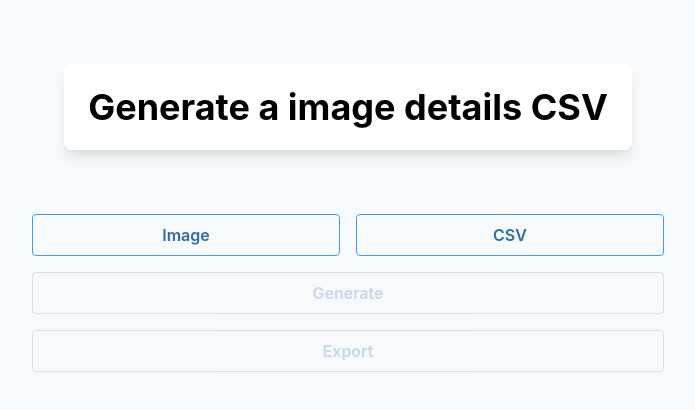
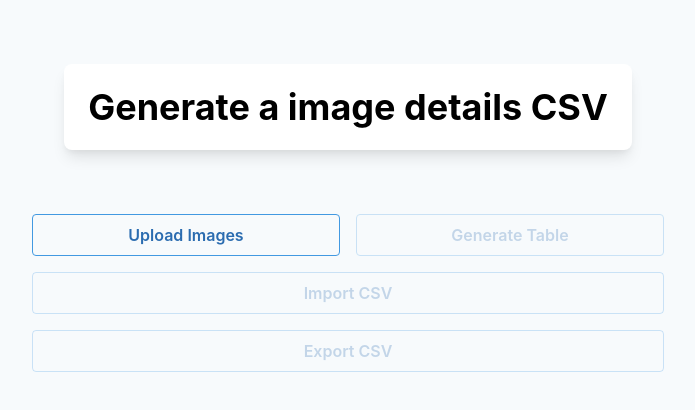
Before and after one commit to jaronchan/img-details-csv-generator, a Next.js app: page / in a window 1280 px wide. Shown: the top 410 px of the page, without its empty margins (292-987 px from the left). Built offline with nearby package versions, Linux system fonts and the light colour scheme.

Commit message:
Implement importing of CSV and updating of table fields with import

```diff
--- a/components/files/CSVExportButton.tsx
+++ b/components/files/CSVExportButton.tsx
@@ -25,11 +25,13 @@ export const CSVExportButton = () => {
       >
         Download Me
       </CSVLink>
-      <OutlineButton handleOnClick={handleButtonClick}>Export</OutlineButton>
+      <OutlineButton handleOnClick={handleButtonClick}>
+        Export CSV
+      </OutlineButton>
     </div>
   ) : (
     <OutlineButton disabled handleOnClick={() => {}}>
-      Export
+      Export CSV
     </OutlineButton>
   );
 };
--- /dev/null
+++ b/components/files/CSVImportButton.tsx
@@ -0,0 +1,63 @@
+import { useImages } from "../../contexts/images/ImagesState";
+import {
+  useDataFields,
+  useDispatchDataFields,
+} from "../../contexts/table/DataFieldsState";
+import {
+  useDataTable,
+  useDispatchDataTable,
+} from "../../contexts/table/DataTableState";
+import { OutlineButton } from "../common/OutlineButton";
+import CSVReader from "react-csv-reader";
+
+export const CSVImportButton = () => {
+  const imagesState = useImages();
+  const dataTableState = useDataTable();
+  const dataFieldsState = useDataFields();
+  const dataFieldsDispatch = useDispatchDataFields();
+  const dataTableDispatch = useDispatchDataTable();
+
+  // const [isImportReady, setImportMode] = useState(false);
+
+  // const handleButtonClick = () => {
+  //   dataTableDispatch({
+  //     type: "GENERATE",
+  //     payload: imagesState.imageFiles.map((image) => {
+  //       return new Map<string, string>().set("fileName", image.fileName);
+  //     }),
+  //   });
+  //   setGenerateMode(false);
+  // };
+
+  const handleButtonClick = () => {
+    document.getElementById("csv-input").click();
+  };
+
+  return dataTableState.dataTable.length != 0 ? (
+    <div className="container">
+      <CSVReader
+        inputId="csv-input"
+        parserOptions={{ header: true }}
+        onFileLoaded={(data, fileInfo) => {
+          if (data.length != 0) {
+            Object.keys(data[0]).forEach((key) => {
+              if (!dataFieldsState.dataFields.includes(key)) {
+                dataFieldsDispatch({ type: "ADD", payload: key });
+              }
+            });
+          }
+        }}
+        inputStyle={{ display: "none" }}
+      />
+      <OutlineButton handleOnClick={handleButtonClick}>
+        Import CSV
+      </OutlineButton>
+    </div>
+  ) : (
+    <div className="container">
+      <OutlineButton disabled={true} handleOnClick={() => {}}>
+        Import CSV
+      </OutlineButton>
+    </div>
+  );
+};
--- a/components/files/ImageUploadButton.tsx
+++ b/components/files/ImageUploadButton.tsx
@@ -49,7 +49,7 @@ export const ImageUploadButton = () => {
         style={{ display: "none" }}
       />
       <OutlineButton handleOnClick={handleButtonClick}>
-        Image
+        Upload Images
         {imagesState.imageFiles.length == 0 ? null : (
           <span
             className="inline-flex rounded-full bg-blue-700 w-6 h-6 text-white text-xs items-center justify-center"
--- a/components/table/GenerateTableButton.tsx
+++ b/components/table/GenerateTableButton.tsx
@@ -22,7 +22,7 @@ export const GenerateTableButton = () => {
     <OutlineButton handleOnClick={handleButtonClick}>Generate</OutlineButton>
   ) : (
     <OutlineButton disabled={true} handleOnClick={handleButtonClick}>
-      Generate
+      Generate Table
     </OutlineButton>
   );
 };
--- a/package.json
+++ b/package.json
@@ -11,6 +11,7 @@
     "next": "9.5.3",
     "react": "16.13.1",
     "react-csv": "^2.0.3",
+    "react-csv-reader": "^3.1.1",
     "react-dom": "16.13.1"
   },
   "devDependencies": {
--- a/pages/index.tsx
+++ b/pages/index.tsx
@@ -8,6 +8,7 @@ import { useImages } from "../contexts/images/ImagesState";
 import { DetailsTable } from "../components/table/DetailsTable";
 import { CSVExportButton } from "../components/files/CSVExportButton";
 import { GenerateTableButton } from "../components/table/GenerateTableButton";
+import { CSVImportButton } from "../components/files/CSVImportButton";
 
 export default function Home() {
   return (
@@ -28,14 +29,15 @@ export default function Home() {
             <ImageUploadButton />
           </div>
           <div className="w-1/4">
-            <OutlineButton handleOnClick={() => {}}>CSV</OutlineButton>
+            <GenerateTableButton />
           </div>
           <div className="w-1/4"></div>
         </div>
         <div className="flex mb-4 space-x-2">
           <div className="w-1/4"></div>
+
           <div className="w-1/2">
-            <GenerateTableButton />
+            <CSVImportButton />
           </div>
           <div className="w-1/4"></div>
         </div>
```
Also changed, not shown: 2 other files (tests, documents, lock files or other folders).
